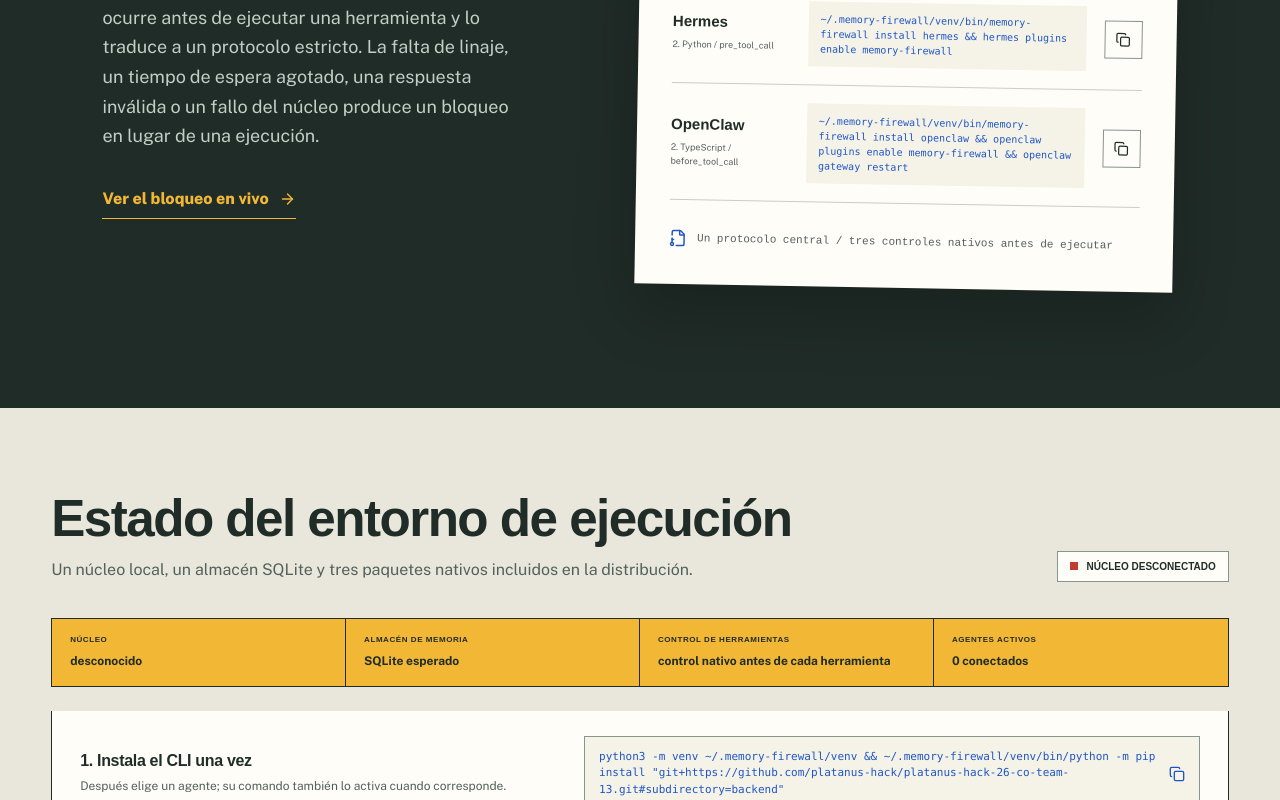
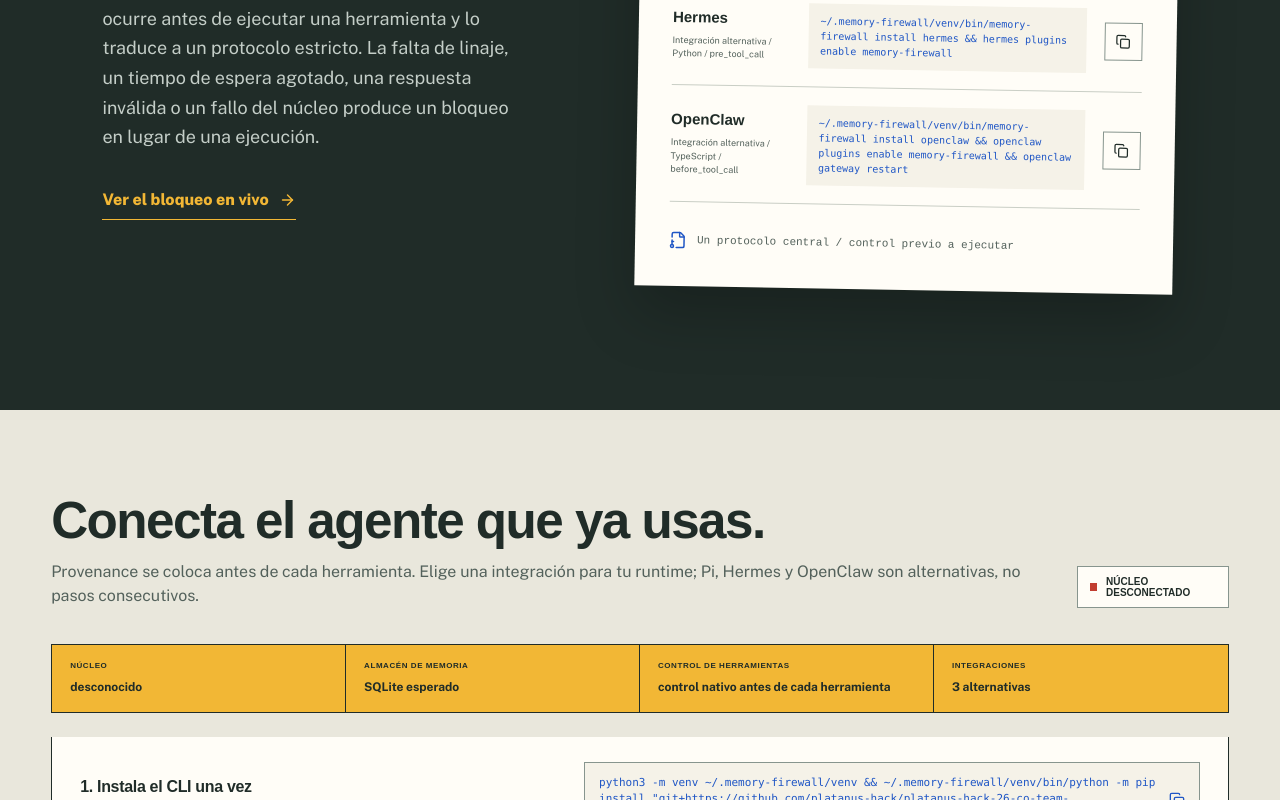
Before and after one commit to platanus-hack/platanus-hack-26-co-team-13, a Next.js app in the folder frontend/: page / in a window 1280 px wide. Shown: the part 2280-3080 px from the top of the page. Built offline with nearby package versions, Linux system fonts and the light colour scheme; no server answers; a web font is replaced by a local one.

Commit message:
fix: clarify runtime integrations

```diff
--- a/frontend/app/page.tsx
+++ b/frontend/app/page.tsx
@@ -263,7 +263,7 @@ export default function LandingPage() {
               <div>
                 <span>{adapter.name}</span>
                 <small>
-                  2. {adapter.language} / {adapter.hook}
+                  Integración alternativa / {adapter.language} / {adapter.hook}
                 </small>
               </div>
               <code>{adapter.install_command}</code>
@@ -278,7 +278,7 @@ export default function LandingPage() {
             </div>
           ))}
           <div className="signature-line">
-            <FileKey /> Un protocolo central / tres controles nativos antes de ejecutar
+            <FileKey /> Un protocolo central / control previo a ejecutar
           </div>
         </div>
       </section>
@@ -286,8 +286,11 @@ export default function LandingPage() {
       <section className="control-plane" id="runtime">
         <div className="plane-header">
           <div>
-            <h2>Estado del entorno de ejecución</h2>
-            <p>Un núcleo local, un almacén SQLite y tres paquetes nativos incluidos en la distribución.</p>
+            <h2>Conecta el agente que ya usas.</h2>
+            <p>
+              Provenance se coloca antes de cada herramienta. Elige una integración para tu runtime;
+              Pi, Hermes y OpenClaw son alternativas, no pasos consecutivos.
+            </p>
           </div>
           <div className="plane-statuses">
             <div className="connection-state">
@@ -317,8 +320,8 @@ export default function LandingPage() {
             </strong>
           </div>
           <div>
-            <small>AGENTES ACTIVOS</small>
-            <strong>{runtime?.live_connections.length ?? 0} conectados</strong>
+            <small>INTEGRACIONES</small>
+            <strong>{adapters.length} alternativas</strong>
           </div>
         </div>
 
@@ -326,7 +329,7 @@ export default function LandingPage() {
           <div className="adapter-toolbar">
             <div>
               <h3>1. Instala el CLI una vez</h3>
-              <p>Después elige un agente; su comando también lo activa cuando corresponde.</p>
+              <p>Después elige un solo adaptador para el agente que ya usas.</p>
             </div>
             <button
               className="bootstrap-command"
```
